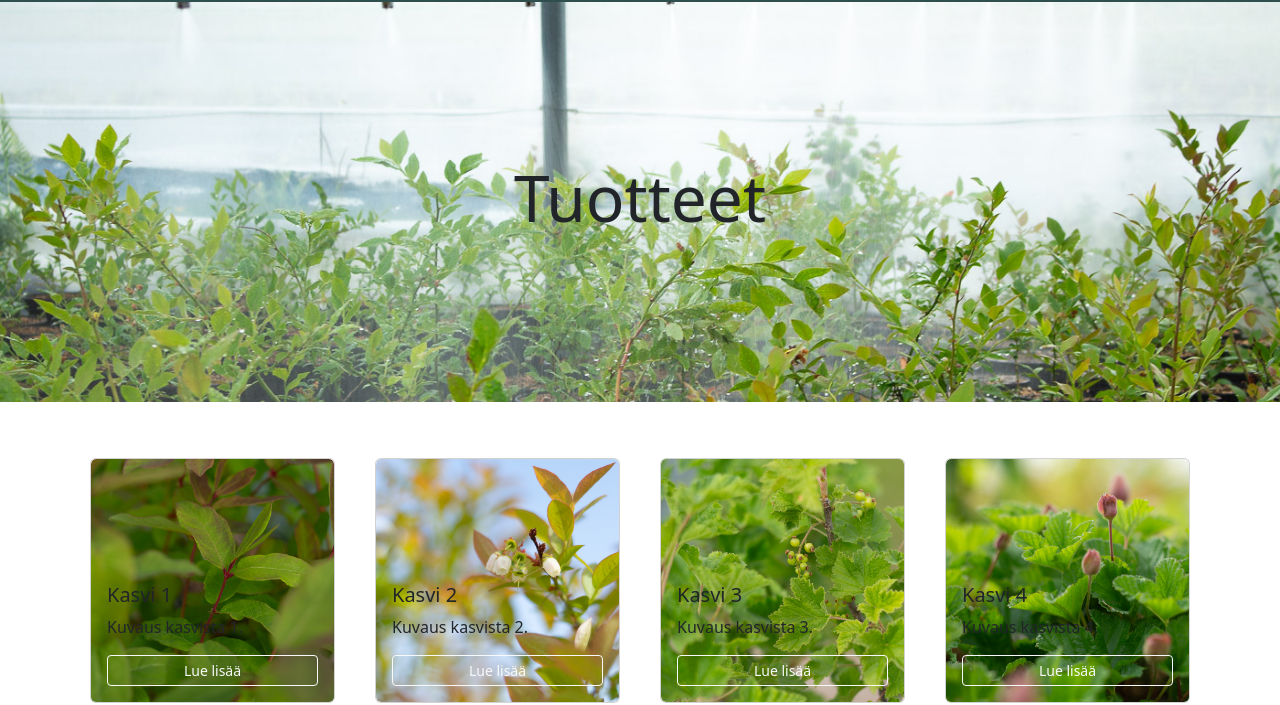
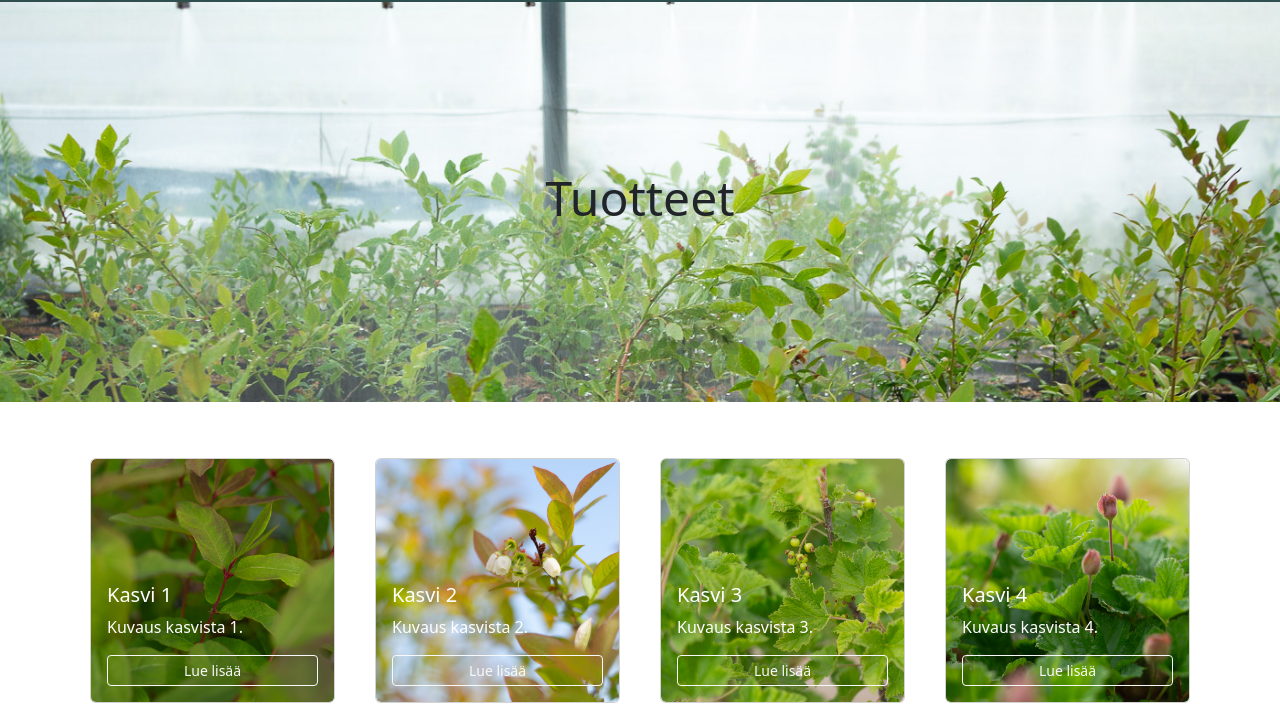
Before and after one commit to valpalt/peuraniemen-taimitarha-website, a plain HTML site: page products.html in a window 1280 px wide. Shown: the part 115-820 px from the top of the page. Drawn offline with nearby package versions, Linux system fonts and the light colour scheme.

Commit message:
Lisätty linkkejä buttoneihin ja kasvikorttien tekstin väri

```diff
--- /dev/null
+++ b/css/about.css
@@ -0,0 +1,4 @@
+.product-title h1 {
+    font-size: clamp(2rem, 5vw, 3rem); /* Fontin koko on vähintään 2rem, enintään 4rem ja skaalautuu 5vw mukaan */
+    text-align: center; /* Teksti keskitetään */
+}
--- /dev/null
+++ b/css/contact.css
@@ -0,0 +1,3 @@
+.product-title h1 {
+    font-size: clamp(2rem, 5vw, 4rem); /* Fontin koko on vähintään 2rem, enintään 4rem ja skaalautuu 5vw mukaan */
+}
--- /dev/null
+++ b/css/orders.css
@@ -0,0 +1,3 @@
+.product-title h1 {
+    font-size: clamp(2rem, 5vw, 4rem); /* Fontin koko on vähintään 2rem, enintään 4rem ja skaalautuu 5vw mukaan */
+}
--- a/css/style.css
+++ b/css/style.css
@@ -21,8 +21,6 @@ main {
 
 .card {
     margin: 0.5rem;
-    max-width: 400px;
-
 }
 
 .plant-boxes {
@@ -32,3 +30,11 @@ main {
 .info-text {
     margin-bottom: 1rem;
 }
+
+.card-title {
+    color: white !important;
+}
+
+.card-text {
+    color: white;
+}
--- a/products.html
+++ b/products.html
@@ -4,10 +4,13 @@
     <meta charset="UTF-8">
     <meta name="viewport" content="width=device-width, initial-scale=1.0">
     <title>Tuotteet</title>
-    <link rel="stylesheet" href="css/products.css">
+     <link rel="stylesheet" href="css/products.css">
     <link rel="stylesheet" href="css/style.css">
     <link rel="stylesheet" href="css/header.css">
     <link rel="stylesheet" href="css/footer.css">
+    <link rel="stylesheet" href="css/contact.css">
+    <link rel="stylesheet" href="css/orders.css">
+    <link rel="stylesheet" href="css/about.css">
     <link href="https://cdn.jsdelivr.net/npm/bootstrap@5.3.7/dist/css/bootstrap.min.css" rel="stylesheet" integrity="sha384-LN+7fdVzj6u52u30Kp6M/trliBMCMKTyK833zpbD+pXdCLuTusPj697FH4R/5mcr" crossorigin="anonymous">
     <link rel="stylesheet" href="https://cdn.jsdelivr.net/npm/bootstrap-icons@1.11.3/font/bootstrap-icons.min.css">
 </head>
```
Also changed, not shown: about.html (+5 -2 lines), contact.html (+4 -2 lines), index.html (+6 -2 lines), orders.html (+6 -2 lines).
